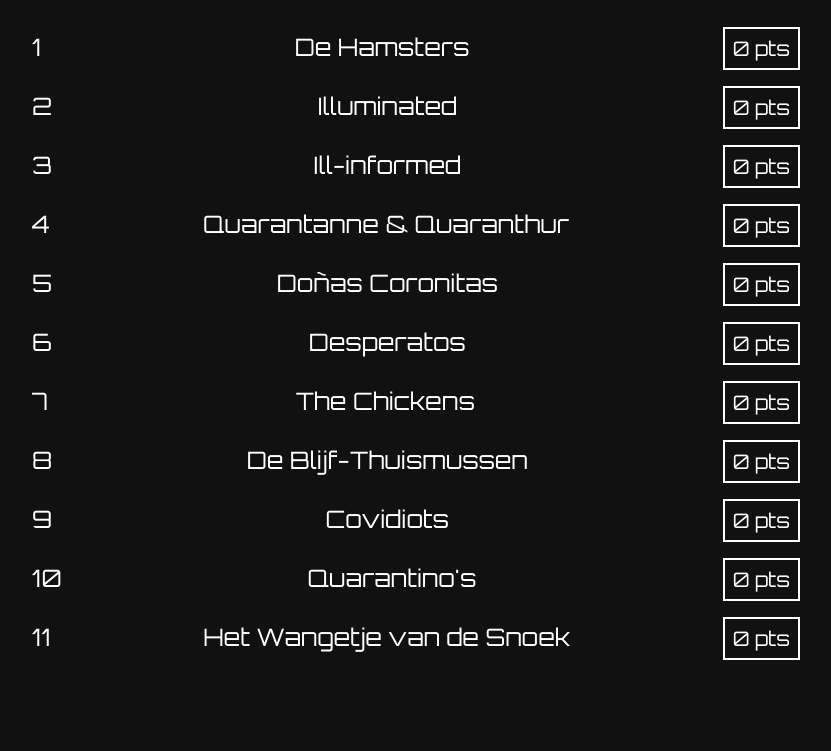
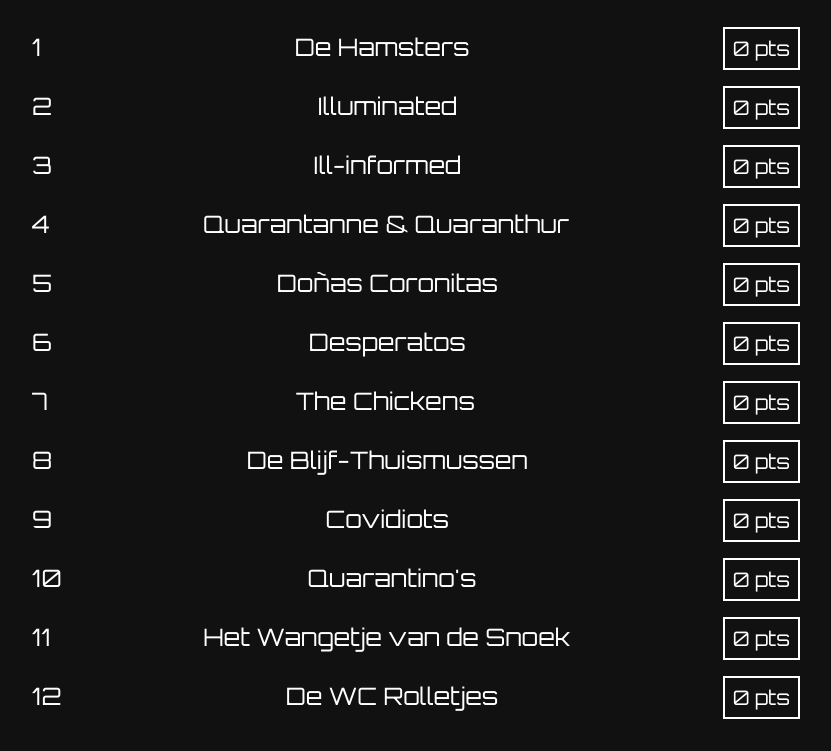
Before and after one commit to evansnicholas/quarantinequiz, a plain HTML site: page index.html in a window 1280 px wide. Shown: the part 233-984 px from the top of the page, without its empty margins (224-1055 px from the left). Before the commit the page ends 925 px from the top, so only its background shows below. Drawn offline with nearby package versions, Linux system fonts and the light colour scheme.

Commit message:
Adding team.

```diff
--- a/index.html
+++ b/index.html
@@ -26,7 +26,8 @@
       { name: 'De Blijf-Thuismussen', points: 0 },
       { name: 'Covidiots', points: 0 },
       { name: 'Quarantino\'s', points: 0 },
-      { name: 'Het Wangetje van de Snoek', points: 0 }
+      { name: 'Het Wangetje van de Snoek', points: 0 },
+      { name: 'De WC Rolletjes', points: 0 }
     ]
     const leaderboardElem = document.getElementById("leaderboard");
     const listElems = leaderboard.forEach((entry, index) => {
```
